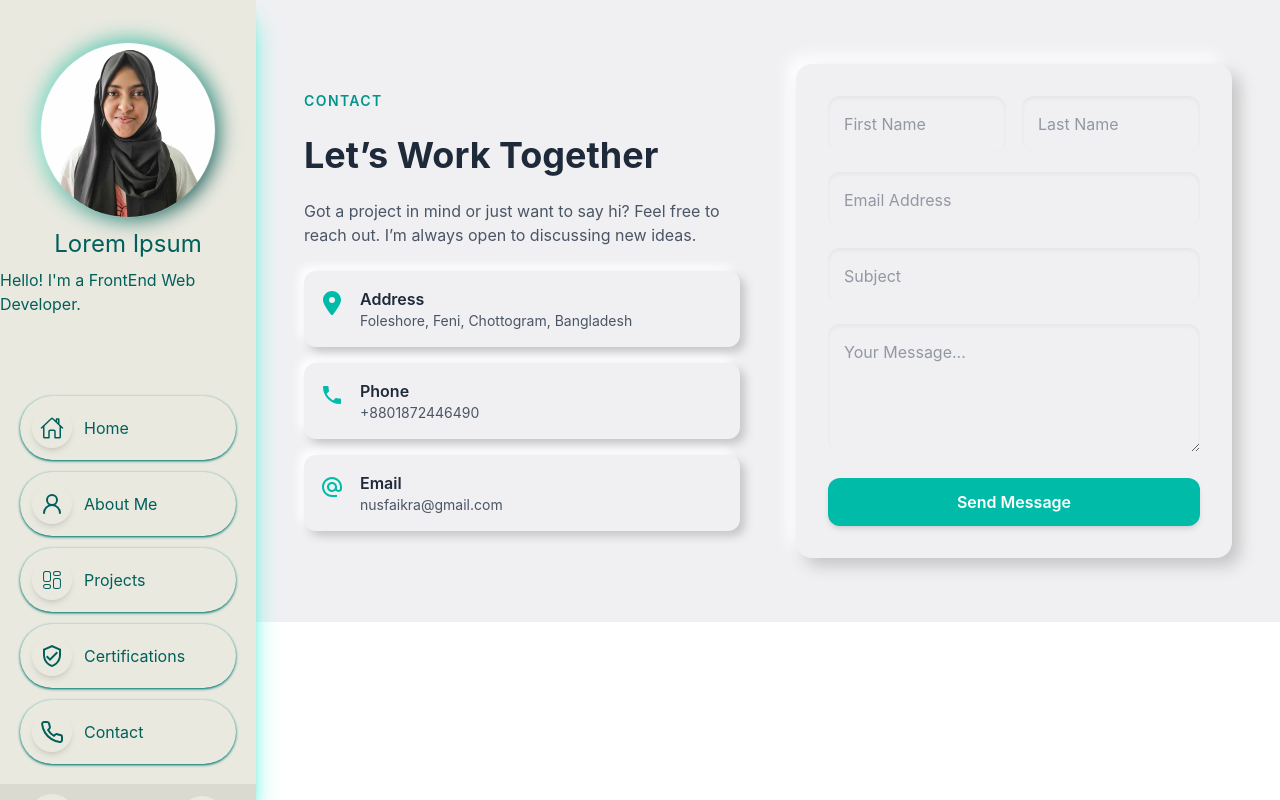
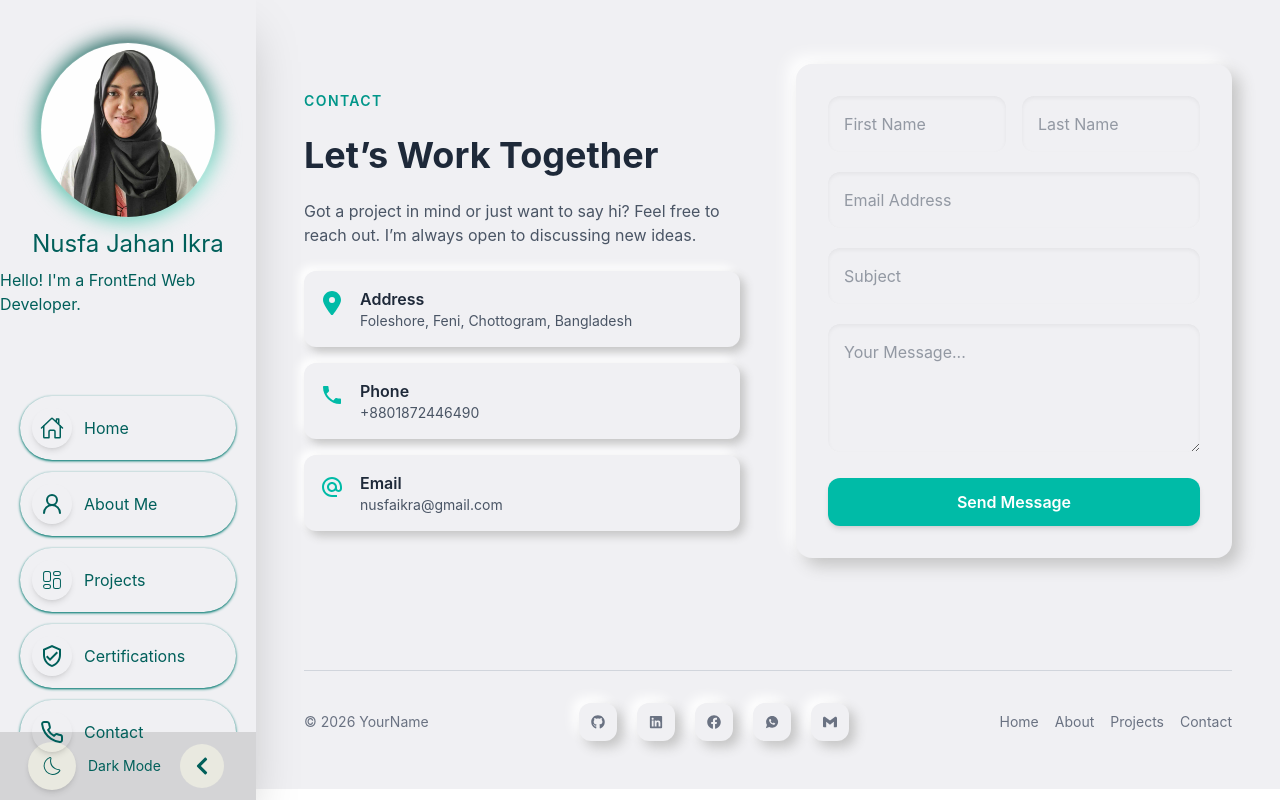
Before and after one commit to NusfaJahan61/Portfolio, a React (Vite) app: page / in a window 1280 px wide. Built offline with nearby package versions, Linux system fonts and the light colour scheme.

Commit message:
Footer added

```diff
--- a/src/App.jsx
+++ b/src/App.jsx
@@ -1,6 +1,7 @@
 import { Routes, Route } from 'react-router-dom';
 import Navbar from './components/Navbar';
 import Contact from './components/Contact';
+import Footer from './components/Footer';
 
 
 const App = () => {
@@ -9,6 +10,7 @@ const App = () => {
       <Navbar />
       <div className="ml-0 md:ml-[20dvw]">
         <Contact />
+        <Footer />
       </div>
 
     </main>
--- /dev/null
+++ b/src/components/Footer.jsx
@@ -0,0 +1,55 @@
+import { FaGithub, FaLinkedin, FaFacebook } from "react-icons/fa";
+import { SiGmail } from "react-icons/si";
+import { IoLogoWhatsapp } from "react-icons/io";
+
+const Footer = () => {
+  return (
+    <footer className="w-full px-4 sm:px-6 lg:px-12 py-12 bg-[#f0f0f3] dark:bg-[#121d37] transition">
+
+      <div className="max-w-6xl mx-auto text-center space-y-8">
+
+        {/* DIVIDER */}
+        <div className="w-full h-px bg-gray-300 dark:bg-gray-700"></div>
+
+        <div className="flex flex-col md:flex-row items-center justify-between gap-4 text-sm text-gray-500 dark:text-gray-400">
+
+          <p>© {new Date().getFullYear()} YourName</p>
+
+          <div className="flex justify-center gap-5">
+
+            <a href="https://github.com/yourusername" target="_blank" rel="noopener noreferrer"
+              className="socialIcons shadow-[6px_6px_12px_#c5c5c5,-6px_-6px_12px_#ffffff] dark:shadow-none "><FaGithub /></a>
+
+            <a href="https://linkedin.com/in/yourusername" target="_blank" rel="noopener noreferrer"
+              className="socialIcons shadow-[6px_6px_12px_#c5c5c5,-6px_-6px_12px_#ffffff] dark:shadow-none"
+            ><FaLinkedin /></a>
+
+            <a href="https://facebook.com/yourusername" target="_blank" rel="noopener noreferrer"
+              className="socialIcons shadow-[6px_6px_12px_#c5c5c5,-6px_-6px_12px_#ffffff] dark:shadow-none"
+            ><FaFacebook /></a>
+
+            <a href="https://wa.me/1234567890" target="_blank" rel="noopener noreferrer"
+              className="socialIcons shadow-[6px_6px_12px_#c5c5c5,-6px_-6px_12px_#ffffff] dark:shadow-none"
+            ><IoLogoWhatsapp /></a>
+
+            <a href="https://wa.me/1234567890" target="_blank" rel="noopener noreferrer"
+              className="socialIcons shadow-[6px_6px_12px_#c5c5c5,-6px_-6px_12px_#ffffff] dark:shadow-none"
+            ><SiGmail /></a>
+
+          </div>
+
+          <div className="flex gap-4">
+            <a href="#home" className="hover:text-teal-500 transition">Home</a>
+            <a href="#about" className="hover:text-teal-500 transition">About</a>
+            <a href="#projects" className="hover:text-teal-500 transition">Projects</a>
+            <a href="#contact" className="hover:text-teal-500 transition">Contact</a>
+          </div>
+
+        </div>
+
+      </div>
+    </footer>
+  );
+};
+
+export default Footer;
--- a/src/components/Navbar.jsx
+++ b/src/components/Navbar.jsx
@@ -59,7 +59,7 @@ const Navbar = () => {
   }
 
   return (
-    <aside className="fixed top-0 bottom-0 left-0 navbar w-[20dvw] h-screen flex flex-col justify-between  bg-[#e9e9e0] dark:bg-slate-900 shadow-xl shadow-teal-300 text-teal-800 dark:text-teal-300">
+    <aside className="fixed top-0 bottom-0 left-0 hidden md:block navbar w-[20dvw] h-screen flex-col justify-between  bg-[#F0F0F3] dark:bg-slate-900 shadow-2xl dark:shadow-xl dark:shadow-teal-200  text-teal-800 dark:text-teal-300">
 
       <div className="flex flex-col gap-5">
         {/* ----------SIDEBAR HEADER---------- */}
@@ -68,7 +68,7 @@ const Navbar = () => {
           <div className="imgRing">
             <img className="imgInner" src={MY_INFO.picture} alt="image" />
           </div>
-          <h1 className="text-2xl ">Lorem Ipsum</h1>
+          <h1 className="text-2xl ">Nusfa Jahan Ikra</h1>
           <p className=" ">Hello! I'm a FrontEnd Web Developer.</p>
         </div>
 
@@ -76,7 +76,7 @@ const Navbar = () => {
 
         <ul className="p-5 flex flex-col gap-3 ">
           <NavLink to='/'>
-            <p className={`navMenu`}>
+            <p className={`navMenu `}>
               <span className="navIcon "><IoHomeOutline /></span>
               <span className="">Home</span>
             </p>
@@ -115,7 +115,7 @@ const Navbar = () => {
       </div>
 
       {/* -------MODE TOGGLE------- */}
-      <div className="bg-[#dadad1] dark:bg-slate-800 flex flex-row items-center justify-between s px-5 ">
+      <div className="bg-[#d4d4d6] dark:bg-slate-800 flex flex-row items-center justify-between absolute bottom-0 w-full px-5 ">
 
         <div className="flex items-center">
           <button className="bg-[#e9e9e0] dark:bg-slate-900 font-bold rounded-full text-2xl p-3 m-2 shadow-md  hover:scale-105 transition-all ease-in-out cursor-pointer active:bg-neutral-400" onClick={toggleTheme}>
--- a/src/index.css
+++ b/src/index.css
@@ -110,4 +110,7 @@ body,
     @apply shadow-sm shadow-teal-700 active:bg-teal-800 active:text-teal-100 active:shadow-teal-300 flex flex-row items-center justify-start gap-3 rounded-full p-3 transition-all duration-300 hover:text-teal-200;
   }
 
+  .socialIcons {
+    @apply p-3 rounded-xl bg-[#f0f0f3] dark:bg-slate-800 dark:text-teal-500 hover:scale-110 hover:text-teal-500 transition;
+  }
 }
```
